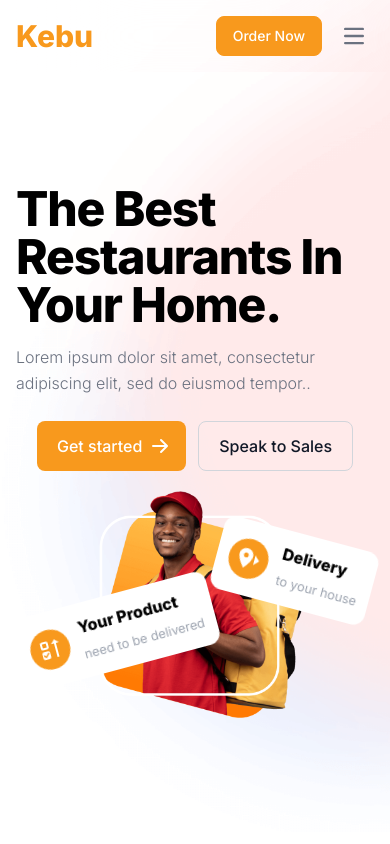
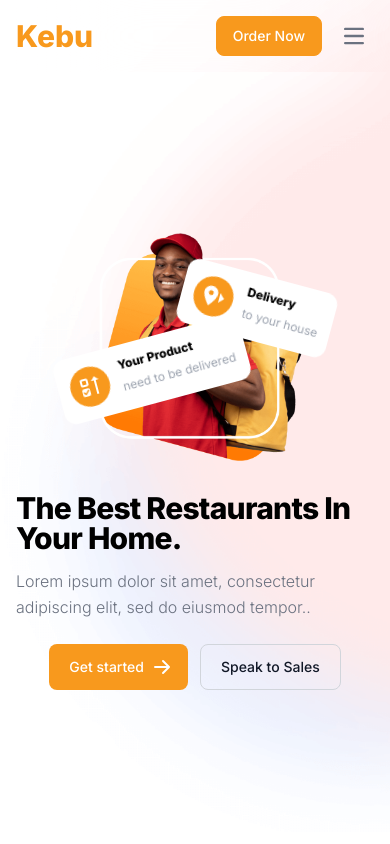
Before and after one commit to eugenewere/landing, a Vue app: page / in a window 390 px wide. Shown: the top 844 px of the page. Built offline with nearby package versions, Linux system fonts and the light colour scheme.

Commit message:
added hero overlays

```diff
--- a/src/components/Hero/Hero.vue
+++ b/src/components/Hero/Hero.vue
@@ -1,46 +1,48 @@
 <template>
   <section class="bg-custom-image  h-[90vh] flex items-center justify-center" id="home">
-    <div class="grid max-w-screen-xl px-4 py-8 mx-auto my-auto lg:gap-8 xl:gap-0 lg:py-16 lg:grid-cols-12">
-      <div class="mr-auto place-self-center lg:col-span-7">
-        <h1 class="max-w-2xl mb-4 text-5xl font-extrabold sm:text-center md:text-left tracking-tight leading-none md:text-5xl xl:text-6xl dark:text-white">
+    <div class="flex flex-col-reverse lg:grid max-w-screen-xl px-4 py-8 mx-auto my-auto lg:gap-8 xl:gap-0 lg:py-16 lg:grid-cols-12">
+      <div class="mr-auto mt-8  md:mt-0 place-self-center lg:col-span-7">
+        <h1 class="max-w-2xl mb-4 text-3xl  md:text-4xl lg:text-5xl xl:text-6xl font-extrabold sm:text-center md:text-left tracking-tight leading-none  dark:text-white">
           The Best Restaurants In Your Home.
         </h1>
         <p class="max-w-2xl mb-6 font-light text-gray-500 lg:mb-8 md:text-lg lg:text-xl dark:text-gray-400">
           Lorem ipsum dolor sit amet, consectetur adipiscing elit, sed do eiusmod tempor..
         </p>
         <div class="flex justify-center lg:justify-start">
-          <a href="#" class="inline-flex app_transition items-center justify-center px-5 py-3 mr-3 text-base font-medium text-center text-white rounded-lg bg-kebu-400 hover:bg-kebu-500 focus:ring-4 focus:ring-kebu-300 dark:focus:ring-kebu-900">
+          <a href="#" class="inline-flex app_transition items-center justify-center px-5 py-3 lg:px-5 lg:py-3 mr-3 text-sm lg:text-base font-medium text-center text-white rounded-lg bg-kebu-400 hover:bg-kebu-500 focus:ring-4 focus:ring-kebu-300 dark:focus:ring-kebu-900">
             Get started
             <svg class="w-5 h-5 ml-2 -mr-1" fill="currentColor" viewBox="0 0 20 20" xmlns="http://www.w3.org/2000/svg">
               <path fill-rule="evenodd" d="M10.293 3.293a1 1 0 011.414 0l6 6a1 1 0 010 1.414l-6 6a1 1 0 01-1.414-1.414L14.586 11H3a1 1 0 110-2h11.586l-4.293-4.293a1 1 0 010-1.414z" clip-rule="evenodd"></path>
             </svg>
           </a>
-          <a href="#" class="inline-flex items-center justify-center px-5 py-3 text-base font-medium text-center text-gray-900 border border-gray-300 rounded-lg hover:bg-kebu-100 hover:text-kebu-600 focus:ring-4 focus:ring-gray-100 dark:text-white dark:border-gray-700 dark:hover:bg-gray-700 dark:focus:ring-gray-800">
+          <a href="#" class="inline-flex items-center justify-center  px-5 py-3 lg:px-5 lg:py-3 text-sm lg:text-base font-medium text-center text-gray-900 border border-gray-300 rounded-lg hover:bg-kebu-100 hover:text-kebu-600 focus:ring-4 focus:ring-gray-100 dark:text-white dark:border-gray-700 dark:hover:bg-gray-700 dark:focus:ring-gray-800">
             Speak to Sales
           </a>
         </div>
       </div>
-      <div class="  lg:mt-0 lg:col-span-5 lg:flex relative">
+      <div class="lg:mt-0 lg:col-span-5 lg:flex relative">
         <img class="w-3/5 mx-auto pt-5 lg:pt-0 lg:w-auto" src="@/assets/image/photo-1.png" alt="mockup">
 
-        <div class="rotate-[15deg] transform-gpu rounded-xl bg-white flex items-center p-3 h-fit w-fit absolute right-0 top-1/4">
+        <div class="rotate-[15deg] transform-gpu rounded-xl bg-white flex items-center p-3 h-fit w-fit absolute right-10 md:right-5 lg:right-0 top-1/4">
           <div class="bg-kebu-400 rounded-full w-[40px] h-[40px] p-2 flex justify-center items-center">
             <svg class="text-white" xmlns="http://www.w3.org/2000/svg" width="32" height="32" viewBox="0 0 24 24">
               <path fill="currentColor" d="M9 11.5a2.5 2.5 0 0 1 0-5a2.5 2.5 0 0 1 0 5M9 2C5.13 2 2 5.13 2 9c0 5.25 7 13 7 13s7-7.75 7-13c0-3.87-3.13-7-7-7m9 15l5-5l-5-5v10Z"/>
             </svg>
           </div>
           <div class="pl-3">
-            <h4 class="text-md text-black font-extrabold ">Delivery</h4>
-            <small class="mt-[5px] text-gray-400">to your house</small>
+            <h4 class="text-xs md:text-sm lg:text-md text-black font-extrabold">Delivery</h4>
+            <small class="text-xs md:text-md mt-[5px] text-gray-400">to your house</small>
           </div>
         </div>
-        <div class="-rotate-[15deg] transform-gpu rounded-xl bg-white flex items-center p-3 h-fit w-fit absolute left-0 top-2/4">
+        <div class="-rotate-[15deg] transform-gpu rounded-xl bg-white flex items-center p-3 h-fit w-fit absolute left-10 md:left-5 lg:left-0 top-2/4">
           <div class="bg-kebu-400 rounded-full w-[40px] h-[40px] p-2 flex justify-center items-center">
-          <svg class="text-white" xmlns="http://www.w3.org/2000/svg" width="32" height="32" viewBox="0 0 24 24"><path fill="currentColor" d="M19 7h3l-4-4l-4 4h3v14h2M5 13c-1.11 0-2 .89-2 2v4c0 1.11.89 2 2 2h4c1.11 0 2-.89 2-2v-4c0-1.11-.89-2-2-2m.2 1.5l1.06 1.05l-3.99 3.95l-2.53-2.55l1.07-1.05l1.47 1.49M5 3c-1.11 0-2 .89-2 2v4c0 1.11.89 2 2 2h4c1.11 0 2-.89 2-2V5c0-1.11-.89-2-2-2M5 5h4v4H5Z"/></svg>
+            <svg class="text-white text-xs" xmlns="http://www.w3.org/2000/svg" width="32" height="32" viewBox="0 0 24 24">
+              <path fill="currentColor" d="M19 7h3l-4-4l-4 4h3v14h2M5 13c-1.11 0-2 .89-2 2v4c0 1.11.89 2 2 2h4c1.11 0 2-.89 2-2v-4c0-1.11-.89-2-2-2m.2 1.5l1.06 1.05l-3.99 3.95l-2.53-2.55l1.07-1.05l1.47 1.49M5 3c-1.11 0-2 .89-2 2v4c0 1.11.89 2 2 2h4c1.11 0 2-.89 2-2V5c0-1.11-.89-2-2-2M5 5h4v4H5Z"/>
+            </svg>
           </div>
           <div class="pl-3">
-            <h4 class="text-md text-black font-extrabold ">Your Product</h4>
-            <small class="mt-[5px] text-gray-400">need to be delivered</small>
+            <h4 class="text-xs md:text-sm lg:text-md text-black font-extrabold ">Your Product</h4>
+            <small class="text-xs md:text-md mt-[5px] text-gray-400">need to be delivered</small>
           </div>
         </div>
 
```
